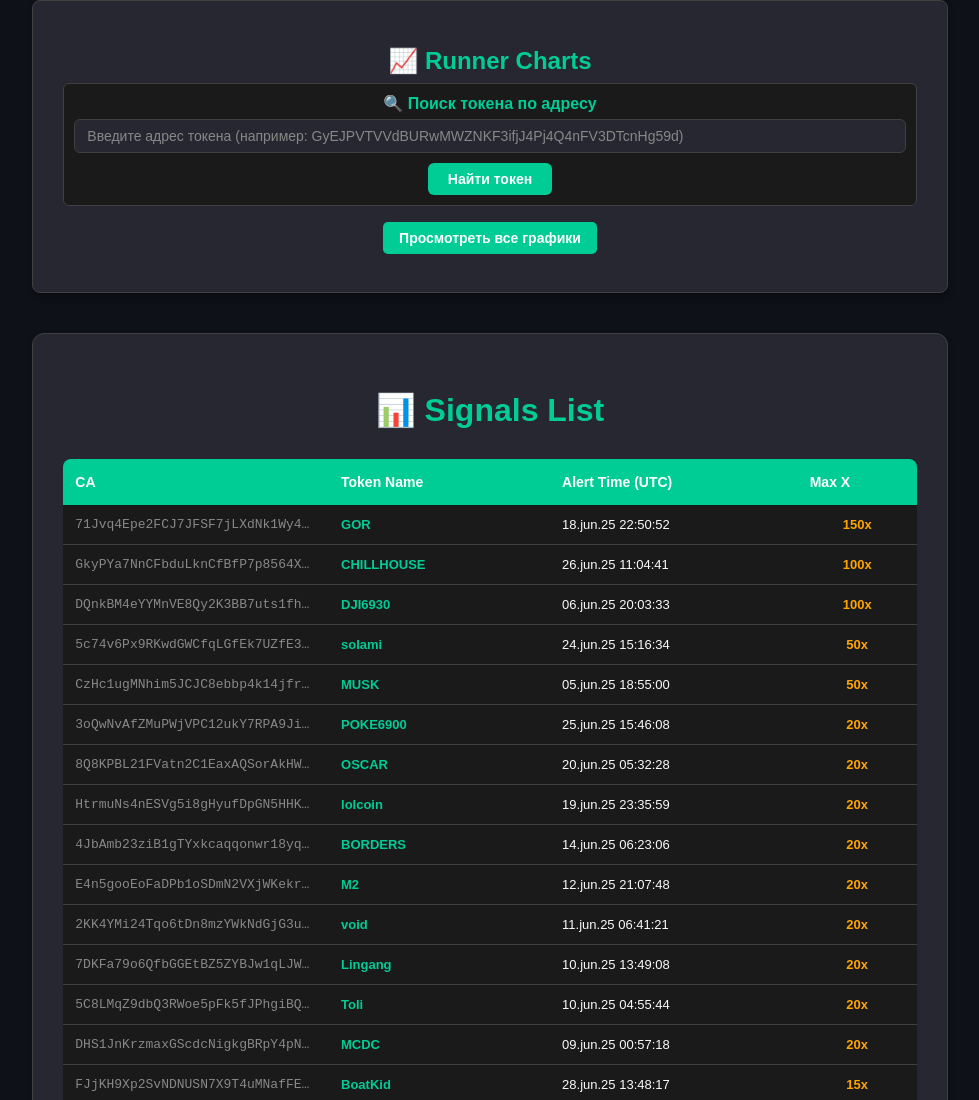
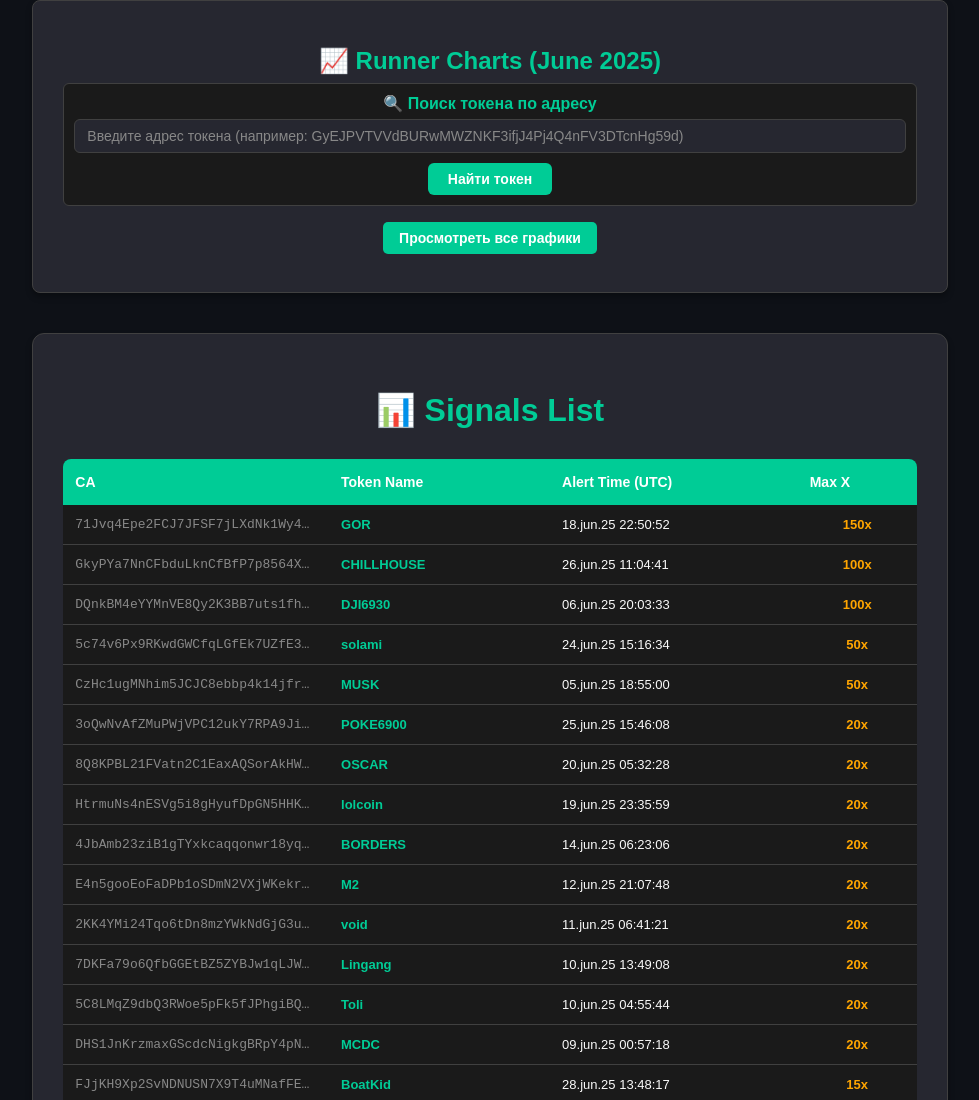
Before and after one commit to apeInd/runnnerbotcharts, a plain HTML site: page docs/index.html in a window 1280 px wide. Shown: the top 1100 px of the page, without its empty margins (150-1129 px from the left). Drawn offline with Linux system fonts and the light colour scheme.

Commit message:
Update index.html

```diff
--- a/docs/index.html
+++ b/docs/index.html
@@ -276,7 +276,7 @@
 </head>
 <body>
     <div class="container">
-        <h1>📈 Runner Charts</h1>
+        <h1>📈 Runner Charts (June 2025)</h1>
 
         <!-- Search Container -->
         <div class="search-container">
```
